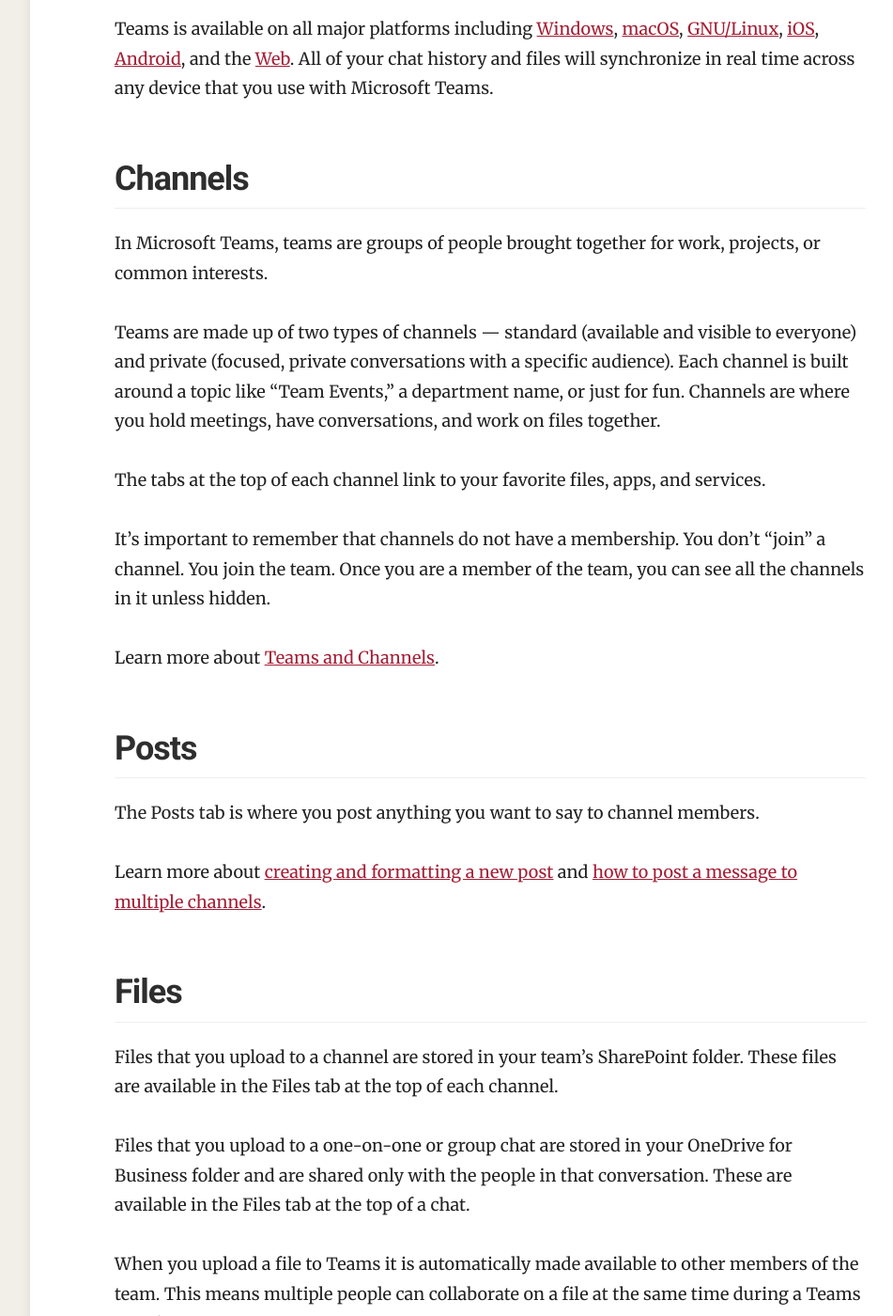
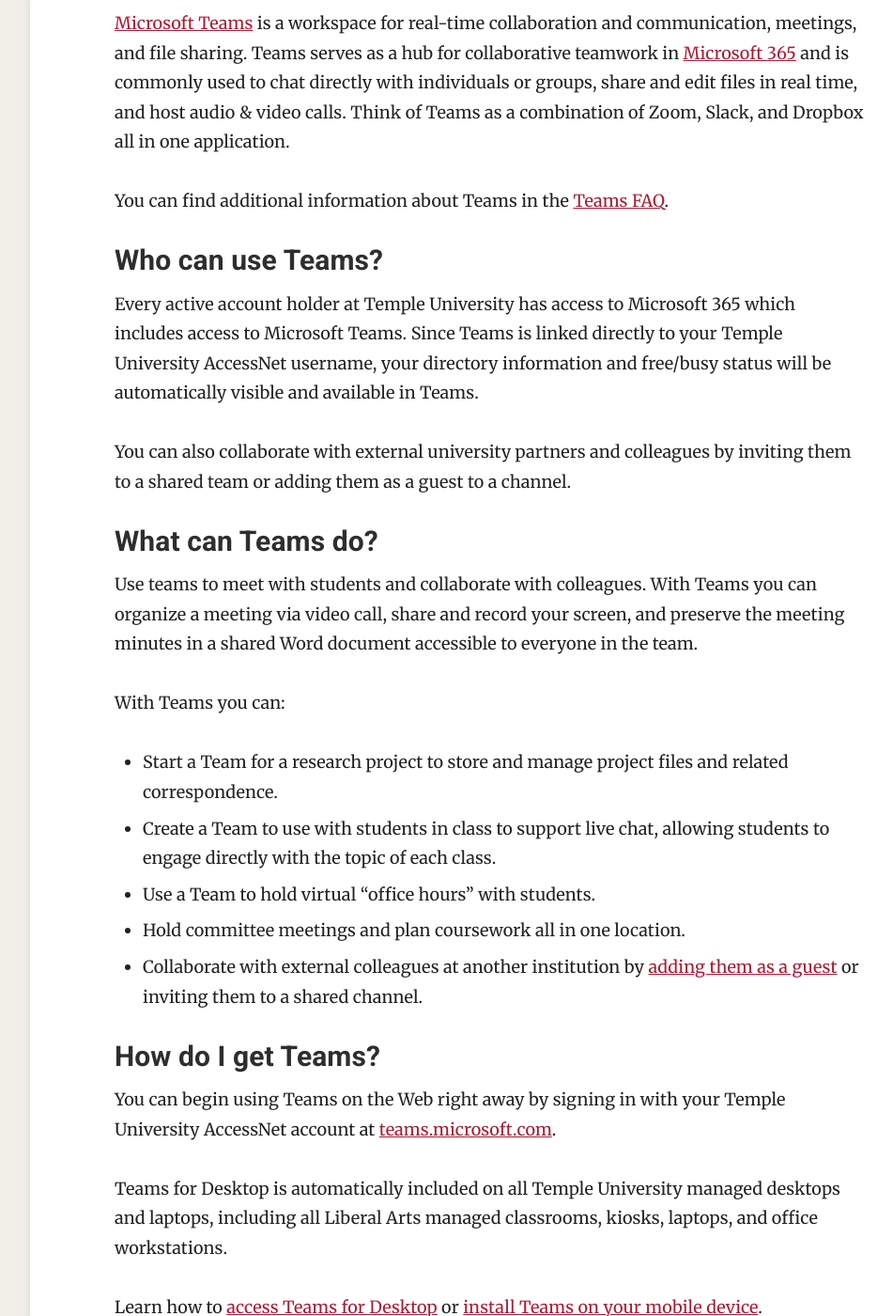
Before and after one commit to TULiberalArts/tech-notes, a Jekyll site: the page built from _docs/teams/about.md, in a window 1280 px wide and 1400 px high, scrolled down 819 px. Shown: the whole window at 94% size, without its empty margins (268-1219 px from the left). Built offline with Jekyll 4.4.1, drawn with Linux system fonts in a browser that asks for light colours; some web fonts are replaced; some of the changed text lies outside the part shown.

Commit message:
update teams docs

```diff
--- a/_docs/teams/about.md
+++ b/_docs/teams/about.md
@@ -1,92 +1,100 @@
 ---
-title: About Microsoft Teams
+title: About Teams
 category: Teams
 order: 1
 ---
 
 ![]({{ '/assets/img/teams-logo.png' | relative_url }})
 
-[Microsoft Teams][8] is a hub for collaborative teamwork in [Office 365][7].
-Teams is commonly used to chat directly with individuals or groups, share and
-edit files in real time, and host audio and video calls.
+## What is Microsoft Teams?
 
-Every active account holder at Temple University has access to Office 365 which
-includes Microsoft Teams. Since Microsoft Teams is linked directly to
-your Temple University AccessNet username, your directory information and
-free/busy status is automatically available in Teams.
+[Microsoft Teams][8] is a workspace for real-time collaboration and
+communication, meetings, and file sharing. Teams serves as a hub for
+collaborative teamwork in [Microsoft 365][7] and is commonly used to chat
+directly with individuals or groups, share and edit files in real time,
+and host audio & video calls. Think of Teams as a combination of Zoom,
+Slack, and Dropbox all in one application.
 
-Teams is available on all major platforms including [Windows][6], [macOS][6],
-[GNU/Linux][6], [iOS][5], [Android][5], and the [Web][4]. All of your chat
-history and files will synchronize in real time across any device that you use
-with Microsoft Teams.
+You can find additional information about Teams in the [Teams FAQ](../faq).
 
-## Channels
+### Who can use Teams?
 
-In Microsoft Teams, teams are groups of people brought together for work, projects, or common interests.
+Every active account holder at Temple University has access to Microsoft
+365 which includes access to Microsoft Teams. Since Teams is linked
+directly to your Temple University AccessNet username, your directory
+information and free/busy status will be automatically visible and
+available in Teams.
 
-Teams are made up of two types of channels — standard (available and visible to everyone) and private (focused, private conversations with a specific audience). Each channel is built around a topic like "Team Events," a department name, or just for fun. Channels are where you hold meetings, have conversations, and work on files together.
+You can also collaborate with external university partners and colleagues by
+inviting them to a shared team or adding them as a guest to a channel.
 
-The tabs at the top of each channel link to your favorite files, apps, and services.
+### What can Teams do?
 
-It’s important to remember that channels do not have a membership. You don’t
-“join” a channel. You join the team. Once you are a member of the team, you can
-see all the channels in it unless hidden.
+Use teams to meet with students and collaborate with colleagues. With Teams you
+can organize a meeting via video call, share and record your screen, and
+preserve the meeting minutes in a shared Word document accessible to everyone
+in the team.
 
-Learn more about [Teams and Channels][16].
+With Teams you can:
 
-## Posts
+- Start a Team for a research project to store and manage project files
+  and related correspondence.
+- Create a Team to use with students in class to support live chat,
+  allowing students to engage directly with the topic of each class.
+- Use a Team to hold virtual "office hours" with students.
+- Hold committee meetings and plan coursework all in one location.
+- Collaborate with external colleagues at another institution by [adding
+  them as a guest][19] or inviting them to a shared channel.
 
-The Posts tab is where you post anything you want to say to channel members.
+### How do I get Teams?
 
-Learn more about [creating and formatting a new post][17] and [how to post a message to multiple channels][18].
+You can begin using Teams on the Web right away by signing in with your
+Temple University AccessNet account at
+[teams.microsoft.com](https://teams.microsoft.com).
 
-## Files
+Teams for Desktop is automatically included on all Temple University
+managed desktops and laptops, including all Liberal Arts managed
+classrooms, kiosks, laptops, and office workstations.
 
-Files that you upload to a channel are stored in your team's SharePoint folder. These files are available in the Files tab at the top of each channel.
+Learn how to [access Teams for Desktop][6] or [install Teams on your mobile
+device][5].
 
-Files that you upload to a one-on-one or group chat are stored in your OneDrive for Business folder and are shared only with the people in that conversation. These are available in the Files tab at the top of a chat.
+## Start Using Teams
 
-When you upload a file to Teams it is automatically made available to other members of the team. This means multiple people can collaborate on a file at
-the same time during a Teams meeting.
+Learn how to [create your first Team][20].
 
-Learn more about [collaborating on files in Teams][14] and how to [share files
-using Teams][15].
+Note: Public Teams can be joined by anyone at the university. Private
+teams can only be joined if a Team owner invites them. To learn how to
+change the privacy status for a Team, see [Make A Public Team Private in
+Teams][21].
 
-## Apps
+To learn about the various roles within a Team, see [Team Owner, Member
+and Guest Capabilities in Teams][22].
 
-Apps let you do more in Teams. Many of the third-party tools, files, and dashboards your organization already uses can be added right into Teams.
+To learn how to adjust the permissions of your Team members, see [Manage
+Team Settings and Permissions in Teams][23].
 
-Learn more about [using Apps in Microsoft Teams][9].
+To learn more about Teams, [check out the FAQ](../faq) and visit
+[its.temple.edu/teams](https://its.temple.edu/teams).
 
-## Chat
+## Getting Help
 
-Chat lets you have a private 1:1 conversation with a student or
-colleague. You can jump directly into a Teams call, video chat, or add
-additional guests to your private chat. Of course, you can also use these same
-features from your [Teams mobile app][5] on iOS and Android devices.
+Learning Resources for Microsoft Teams are available at
+[its.temple.edu/teams](https://its.temple.edu/teams). Resources include
+Microsoft Teams training and Quick Start Guides, Temple Tech Bits articles, and
+a free recorded training series created by Microsoft and NCCE specifically for
+Temple University.
 
-Learn more about [starting a chat in Teams][10].
+If you have additional questions or would like to schedule a meeting with
+Liberal Arts IT staff to discuss how to get started using Teams in your
+department or research area, please [submit a TUhelp
+request](../../get-help).
 
-## Calendar
+---
 
-The Calendar app in Teams shows your personal Microsoft calendar. This is the same calendar that is available via Outlook.
+## Related Pages
 
-To create a Teams meeting, click on Calendar, then New Meeting. Fill out the
-Details form and click Send. Teams will automatically add a meeting URL to the
-body of the calendar invitation message that will allow attendees to join the
-meeting.
-
-By default, you can invite anyone to a meeting, even if they are not members of
-your organization. When it's time to join, clicking on the URL in the
-invitation offers the opportunity to launch or download the Teams app, or join
-using a web browser.
-
-Learn how to [schedule a meeting in Teams][11], [join a meeting][13], and
-[manage your Teams calendar][12].
-
-
-### Related Pages
-
+- [Teams FAQ](../faq)
 - [Teams for Web][4]
 - [Teams for Mobile][5]
 - [Teams for Desktop][6]
--- /dev/null
+++ b/_docs/teams/faq.md
@@ -0,0 +1,162 @@
+---
+title: Teams FAQ
+category: Teams
+order: 5
+---
+
+## What is a Team?
+
+A team is a place where you can invite others to collaborate. Think of a team
+as a group of people brought together for work, projects, or common interests.
+
+Each team is connected to one or more SharePoint sites. These sites are
+where the team's files are stored. In addition to SharePoint, each team is
+connected to other tools that you can use to collaborate with others via
+"Apps".
+
+A Team can be Public or Private. A public team is a team that anyone in
+the organization can join. Public teams do not require a team owner to
+invite someone to the team. A private team is a team that a person can
+only join when invited by a team owner. Both public teams and private
+teams offer the same channel types - standard, private, and shared.
+
+## What is SharePoint?
+
+SharePoint is a tool for creating web sites, publishing content, and
+storing files. SharePoint serves as the file storage backend for teams. If
+you're only using Teams to chat and share files you will likely not have
+a need to interact directly with SharePoint.
+
+## What is a SharePoint Site?
+
+A SharePoint site is a web site in SharePoint where you can create web
+pages and store and collaborate on files. SharePoint sites can be used
+independently and are also used by Teams for file storage (these are
+called Teams-connected sites). A Teams-connected site is created
+automatically whenever you create a team.
+
+## What are Channels in Teams?
+
+A channel is a location within a team where you can collaborate with
+others on a specific topic. A team can have multiple channels for
+different purposes. For example, you might have a team for your department
+with different channels covering different research groups, events, or
+committees. Channels are where you hold meetings, have conversations, and
+work on files together.
+
+It’s important to remember that channels do not have a membership. You
+don’t “join” a channel. You join a team. Once you are a member of a team,
+you can see all the channels in it unless they are hidden.
+
+### Channel Types
+
+There are three types of channels in Teams: standard, private, and shared.
+
+**Standard** - A standard channel is a channel that all members of
+a team have access to. Each team comes with a standard channel called
+"General." Team owners and members can add additional standard channels.
+
+**Private** - A private channel is a channel that only some of the team's members have
+access to. It is used for private conversations and collaboration. Each
+private channel has its own SharePoint site for file storage. Only members
+of the private channel can access this site and the files within.
+
+**Shared** - A new feature in Teams is the shared channel. This is a channel that
+allows for easier collaboration with internal or external guests. A shared
+channel is similar to a private channel in that each shared channel has
+its own SharePoint site for file storage. Only members of the shared
+channel can access this site and the files within.
+
+Learn more about [Teams and Channels][16].
+
+## What is the Posts Tab?
+
+The Posts tab is where you post anything you want to say to channel
+members. This is the main chat interface for
+
+Learn more about [creating and formatting a new post][17] and [how to post
+a message to multiple channels][18].
+
+## What is the Files Tab?
+
+Files that you upload to a channel are stored in your team's SharePoint
+folder. These files are available in the Files tab at the top of each
+channel.
+
+Files that you upload to a one-on-one or group chat are stored in your
+OneDrive for Business folder and are shared only with the people in that
+conversation. These are available in the Files tab at the top of a chat.
+
+When you upload a file to Teams it is automatically made available to
+other members of the team. This means multiple people can collaborate on
+a file at the same time during a Teams meeting.
+
+Learn more about [collaborating on files in Teams][14] and how to [share
+files using Teams][15].
+
+## What are Apps?
+
+Apps let you do more in Teams. Apps are a way to enhance the functionalit
+of a team by integrating a third-party service or using an additional
+service running in Microsoft 365. Many of the third-party tools, files,
+and dashboards your department already uses can be added right into Teams.
+
+Learn more about [using Apps in Microsoft Teams][9].
+
+## What is Chat in Teams?
+
+Chat lets you have a private 1:1 conversation with a student or colleague.
+You can jump directly into a Teams call, video chat, or add additional
+guests to your private chat. Of course, you can also use these same
+features from your [Teams mobile app][5] on iOS and Android devices.
+
+Think of Chat as a direct way to message individuals or groups without
+everyone needing to first become a member of a Team.
+
+Learn more about [starting a chat in Teams][10].
+
+## What is the Calendar in Teams?
+
+The Calendar app in Teams shows your personal Microsoft 365 calendar. This
+is the same calendar that is available to you via Outlook desktop or
+Outlook on the Web.
+
+To create a Teams meeting, click on Calendar, then New Meeting. Fill out
+the Details form and click Send. Teams will automatically add a meeting
+URL to the body of the calendar invitation message that will allow
+attendees to join the meeting.
+
+By default, you can invite anyone to a meeting, even if they are not
+members of your organization. When it's time to join, clicking on the URL
+in the invitation offers the opportunity to launch or download the Teams
+app, or join using a web browser.
+
+Learn how to [schedule a meeting in Teams][11], [join a meeting][13], and
+[manage your Teams calendar][12].
+
+
+### Related Pages
+
+- [Teams for Web][4]
+- [Teams for Mobile][5]
+- [Teams for Desktop][6]
+
+
+[1]: https://tuportal6.temple.edu/group/its/microsoft-teams-getting-started
+[2]: https://tuportal6.temple.edu/group/its/accessnet-account
+[3]: https://www.youtube.com/watch?v=jugBQqE_2sM
+[4]: ../teams-web
+[5]: ../teams-mobile
+[6]: ../teams-desktop
+[7]: https://portal.office.com
+[8]: https://teams.microsoft.com
+[9]: https://support.microsoft.com/en-us/office/first-things-to-know-about-apps-in-microsoft-teams-747492ee-7cdd-4115-a993-8c7e7f98a3d0
+[10]: https://support.microsoft.com/en-us/office/start-a-chat-in-teams-0c71b32b-c050-4930-a887-5afbe742b3d8
+[11]: https://support.microsoft.com/en-us/office/schedule-a-meeting-in-teams-943507a9-8583-4c58-b5d2-8ec8265e04e5
+[12]: https://support.microsoft.com/en-us/office/manage-your-teams-calendar-46ef12a4-0aaf-45ae-91a8-b3315d69f64d
+[13]: https://support.microsoft.com/en-us/office/join-a-meeting-in-teams-1613bb53-f3fa-431e-85a9-d6a91e3468c9
+[14]: https://support.microsoft.com/en-us/topic/collaborate-on-files-in-microsoft-teams-9b200289-dbac-4823-85bd-628a5c7bb0ae
+[15]: https://support.microsoft.com/en-us/office/share-files-in-teams-0c4d34ee-5dd8-46d5-ab35-0d227b5e6eb5
+[16]: https://support.microsoft.com/en-us/office/overview-of-teams-and-channels-c3d63c10-77d5-4204-a566-53ddcf723b46
+[17]: https://support.microsoft.com/en-us/office/create-and-format-a-post-e66777da-636b-49eb-9408-b0d88b212885
+[18]: https://support.microsoft.com/en-us/office/post-a-message-to-multiple-channels-2cdaa17e-d548-46e7-907d-4e50b7e8f8b9
```
Also changed, not shown: other parts of _docs/teams/about.md (+5 -0 lines), _docs/teams/teams-desktop.md (+46 -7 lines), _docs/teams/teams-web.md (+7 -7 lines), assets/img/mac-launcher.png (added), assets/img/mac-teams-icon.png (added), assets/img/teams-logo.png, assets/img/teams-windows-pin-taskbar.png (added).
